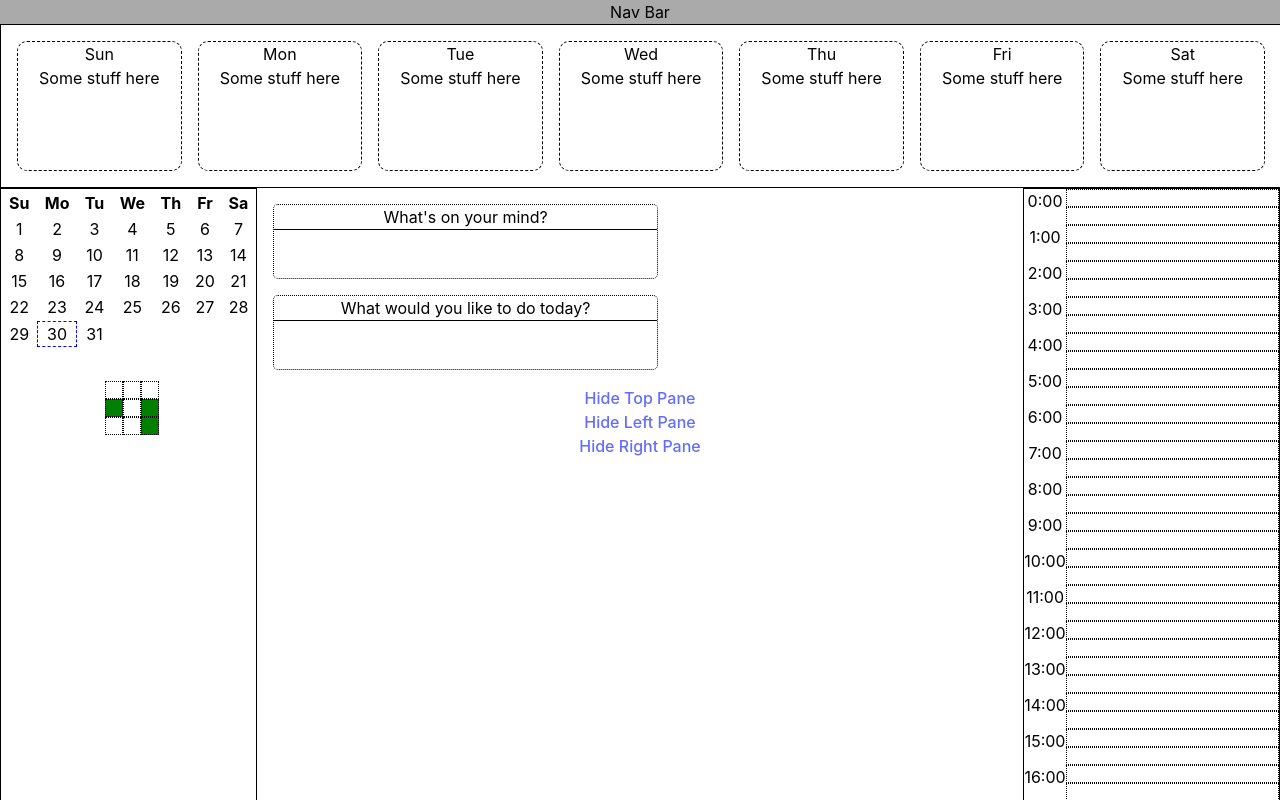
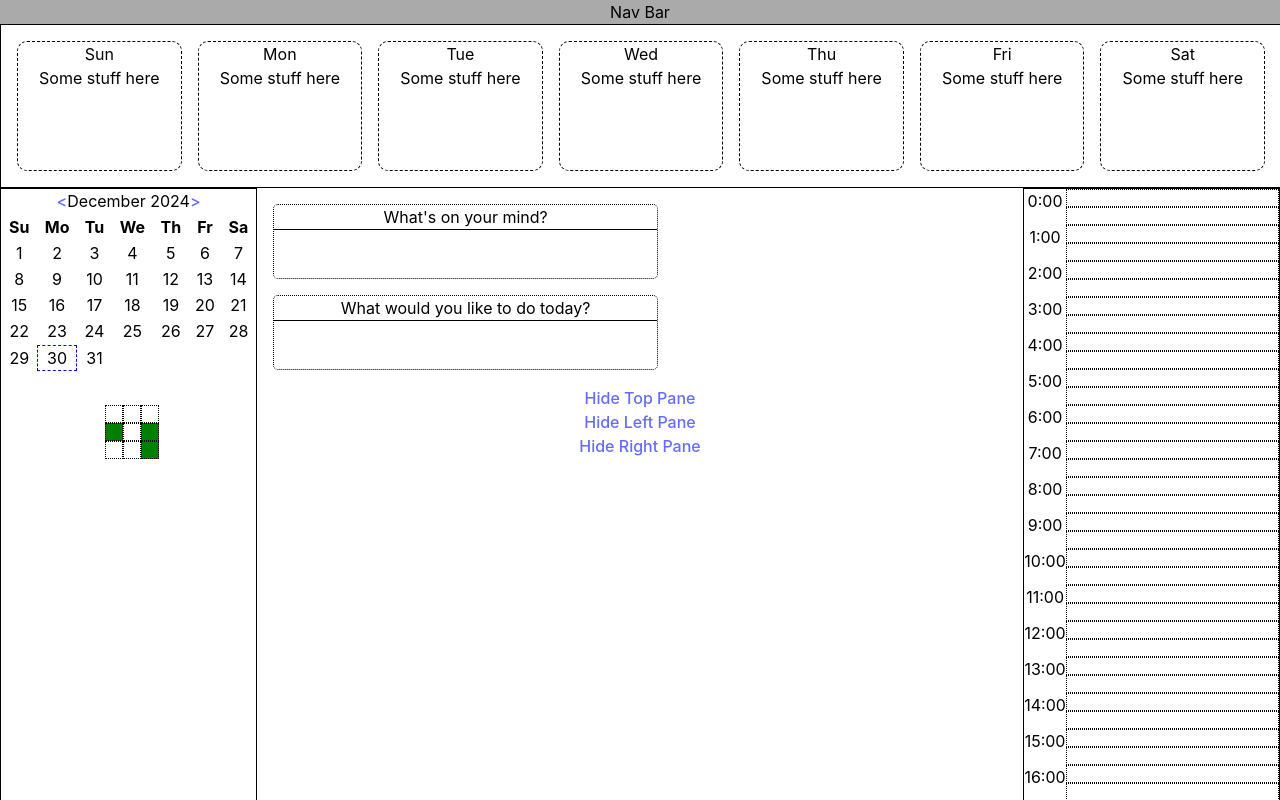
Before and after one commit to conorpbrady/entente, a React (Vite) app in the folder entente/react_frontend/: page / in a window 1280 px wide. Shown: the top 800 px of the page. Built offline with nearby package versions, Linux system fonts and the light colour scheme.

Commit message:
add month increment / decrement for date picker

```diff
--- a/entente/react_frontend/src/Components/MonthlyCalendar.tsx
+++ b/entente/react_frontend/src/Components/MonthlyCalendar.tsx
@@ -43,7 +43,29 @@ export default function MonthlyCalendar({ displayDate, changeDate }: { displayDa
 
   const [month, setMonth] = useState(new Date().getMonth() + 1)
   const [year, setYear] = useState(new Date().getFullYear())
+
+  const incrementMonth = () => {
+    const newMonth = (month % 12) + 1
+    if (newMonth === 1) { setYear(year + 1) }
+    setMonth(newMonth)
+  }
+
+  const decrementMonth = () => {
+    let newMonth = month - 1
+    if (newMonth === 0) {
+      setYear(year - 1)
+      newMonth = 12
+    }
+    setMonth(newMonth)
+  }
+
   return (
+    <div>
+      <div className={"monthly-header"}>
+        <a onClick={decrementMonth}>{'<'}</a>
+        {`${MONTHS[month]} ${year}`}
+        <a onClick={incrementMonth}>{'>'}</a>
+      </div>
       <table className={"monthly-calendar"}>
         <tbody>
         <tr>
@@ -58,6 +80,7 @@ export default function MonthlyCalendar({ displayDate, changeDate }: { displayDa
           {generateDays(month, year).map((week, i) => <MonthlyWeek key={i} month={month} year={year} week={week} currentDate={displayDate} changeDate={changeDate} />)}
           </tbody>
         </table>
+      </div>
   );
 };
 
@@ -69,8 +92,16 @@ function MonthlyWeek({ month, year, week, currentDate, changeDate }: { month: nu
   );
 };
 
+
+function compareDate(dateA: Date, dateB: Date): boolean {
+  dateA.setHours(0,0,0,0)
+  dateB.setHours(0,0,0,0)
+  return dateA.toISOString() === dateB.toISOString()
+}
+
 function MonthlyDay({ month, year, day, currentDate, changeDate }: {month: number, year: number, day: number, currentDate: Date, changeDate: (d: Date) => void  }): React.JSX.Element {
-  const activeClass = day === currentDate.getDate() ? "highlighted-day" : ""
-  const d = new Date(`${month}/${day}/${year}`)
-  return day != 0 ? (<td className={activeClass} onClick={() => changeDate(d)}>{day}</td>): (<td></td>)
+  if (day == 0) { return (<td></td>) }
+  const d = new Date(year, month - 1, day)
+  const activeClass = compareDate(d, currentDate) ? "highlighted-day" : ""
+  return (<td className={activeClass} onClick={() => changeDate(d)}>{day}</td>)
 };
```
Lines whose indentation alone changed are shown as unchanged.
